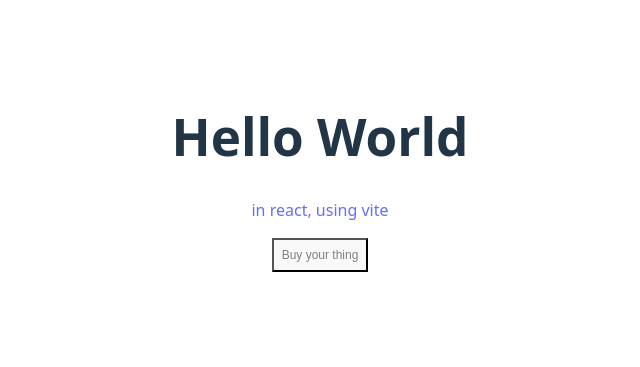
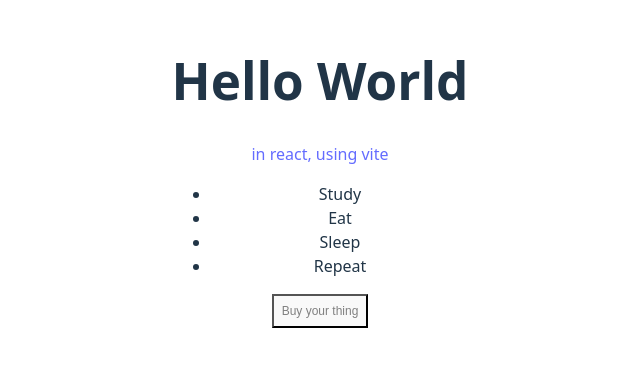
Before and after one commit to Anand-1812/learning_react, a React (Vite) app: page / in a window 1280 px wide. Shown: the part 227-594 px from the top of the page, without its empty margins (320-960 px from the left). Built offline with nearby package versions, Linux system fonts and the light colour scheme.

Commit message:
why the list is showing  weird behaviour

```diff
--- a/src/App.jsx
+++ b/src/App.jsx
@@ -10,6 +10,12 @@ function App() {
     <>
       <h1>Hello World</h1>
       <p>in react, using vite</p>
+      <ul>
+        <li>Study</li>
+        <li>Eat</li>
+        <li>Sleep</li>
+        <li>Repeat</li>
+      </ul>
     </>
   );
 }
```
